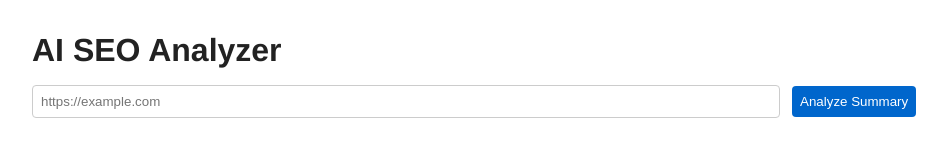
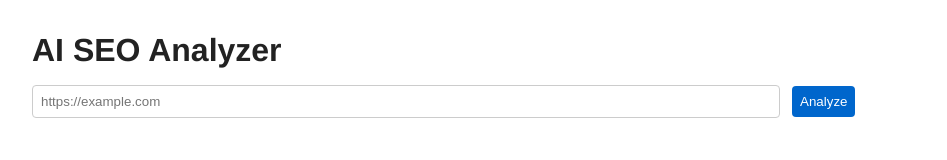
Before and after one commit to DotcomOG/ai-seo-backend-final, a website: page public/index.html in a window 1280 px wide. Shown: the whole page, without its empty margins (0-947 px from the left). Drawn offline with Linux system fonts and the light colour scheme.

```diff
--- a/public/index.html
+++ b/public/index.html
@@ -24,7 +24,7 @@
   <h1>AI SEO Analyzer</h1>
   <form id="analyzerForm">
     <input type="url" id="url" placeholder="https://example.com" required style="width:60%;" />
-    <button type="submit">Analyze Summary</button>
+    <button type="submit">Analyze</button>
   </form>
   <div id="status" class="loader"></div>
   <div id="results" style="display:none;">
--- a/public/index.js
+++ b/public/index.js
@@ -1,5 +1,5 @@
 // public/index.js
-// 2025-05-14 14:15:00 ET — Styled summary render
+// 2025-05-14 16:10:00 ET — Summary-only flow
 
 document.addEventListener('DOMContentLoaded', function(){
   const form      = document.getElementById('analyzerForm');
```
